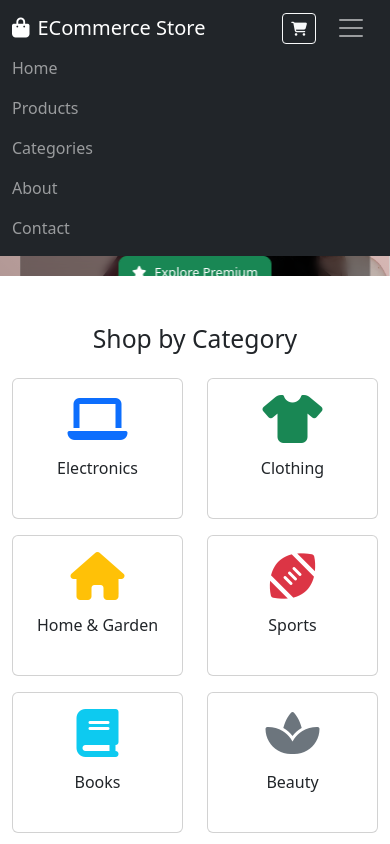
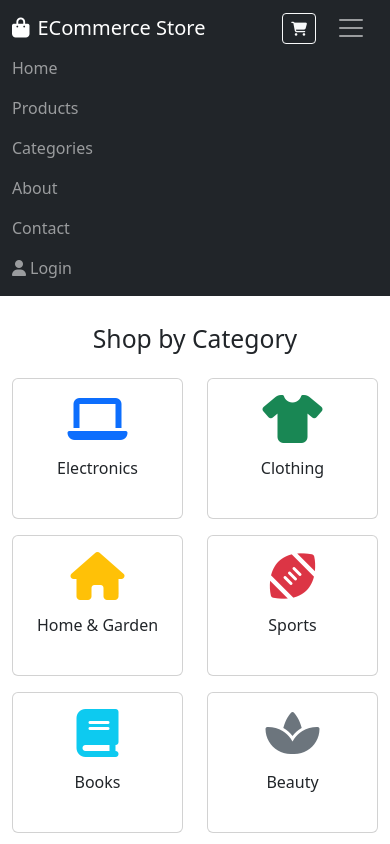
Before and after one commit to johnjerry8749/selfmade, a React (Vite) app in the folder ecomm/: page / in a window 390 px wide. Both pictures are taken after a click on the button 351 px from the left and 28 px from the top of the page. Shown: the top 844 px of the page. Built offline with nearby package versions, Linux system fonts and the light colour scheme.

Commit message:
Add responsive Header component with mobile/desktop cart and navigation

```diff
--- a/ecomm/src/components/Header.jsx
+++ b/ecomm/src/components/Header.jsx
@@ -3,7 +3,7 @@ import { Navbar, Nav, Container, Badge, Button } from 'react-bootstrap';
 import { Link, useNavigate } from 'react-router-dom';
 import { useCart } from '../context/CartContext';
 
-const Header = () => {
+  const Header = () => {
   const { getCartItemsCount } = useCart();
   const cartCount = getCartItemsCount();
   const navigate = useNavigate();
@@ -60,6 +60,10 @@ const Header = () => {
                 </span>
               )}
             </Button>
+             </Nav>
+
+          {/* Login link - visible on all devices */}
+          <Nav>
             <Nav.Link as={Link} to="/login">
               <i className="fas fa-user me-1"></i>
               Login
```
